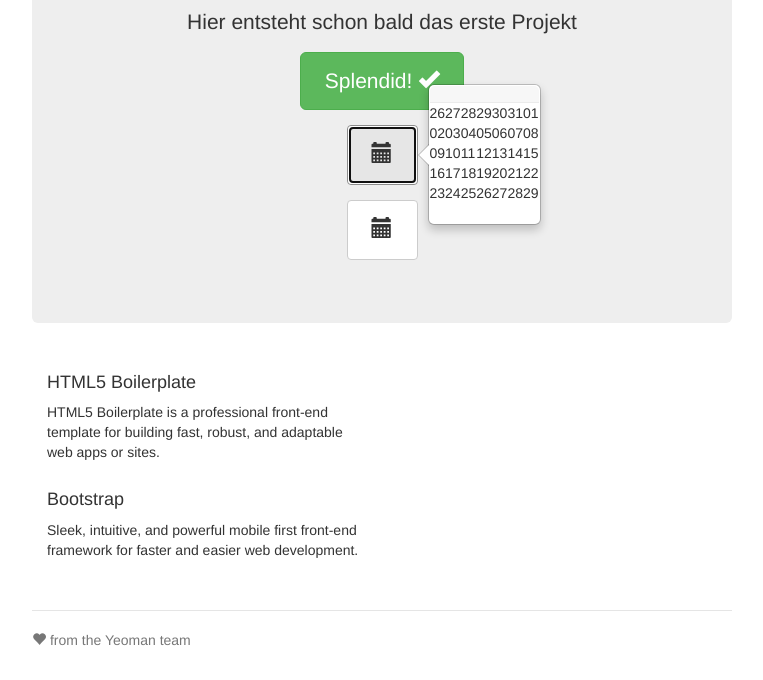
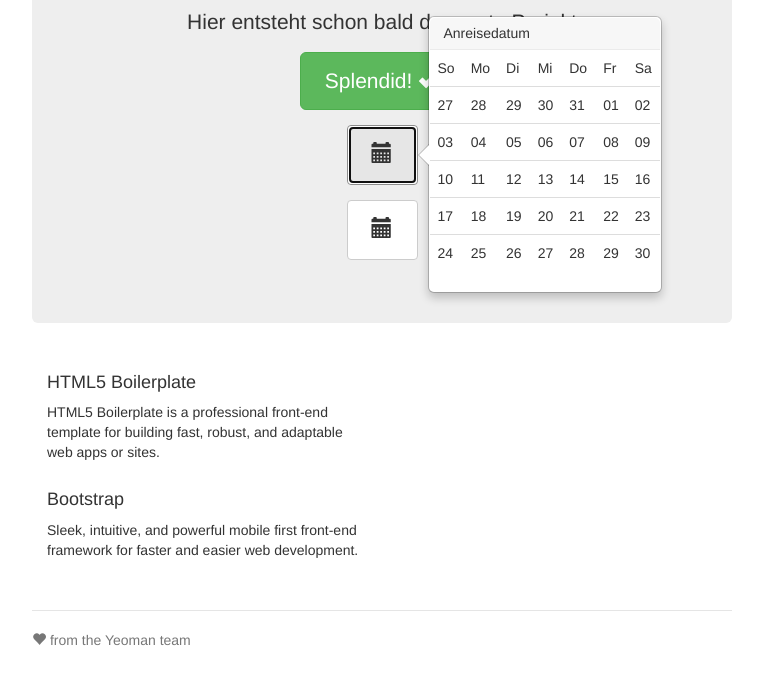
Before and after one commit to nico1510/karstel, a website: page app/index.html in a window 1280 px wide. Both pictures are taken after a click on the button 640 px from the left and 404 px from the top of the page. Shown: the part 250-930 px from the top of the page, without its empty margins (258-1021 px from the left). Drawn offline with nearby package versions, Linux system fonts and the light colour scheme; files that its build step writes are made by us from their sources.

Commit message:
looks more like a calendar now

```diff
--- a/app/index.html
+++ b/app/index.html
@@ -42,7 +42,7 @@
           <div class="arrow"></div>
           <h3 class="popover-title"></h3>
           <div class="calendar-content" class="popover-content">
-            <table class="table table-hover">
+            <table class="table calendar-table">
             </table>
           </div>
         </div>
@@ -72,6 +72,7 @@
     <!-- bower:js -->
     <script src="bower_components/jquery/dist/jquery.js"></script>
     <script src="bower_components/moment/moment.js"></script>
+    <script src="bower_components/moment/locale/de.js"></script>
     <!-- endbower -->
     <!-- endbuild -->
 
--- a/app/scripts/main.js
+++ b/app/scripts/main.js
@@ -1,11 +1,12 @@
 "use strict";
 
+moment.locale('de');
 
 function daysInMonthToHtml(date) {
   var htmlString = '';
-  for (var w = moment(date.startOf('month')); w.isBefore(date.endOf('month')); w.add(1, 'weeks')) {
+  for (var w = moment(date.startOf('month')); w <= date.endOf('month'); w.add(1, 'weeks')) {
     htmlString += '<tr>';
-    for(var d = moment(w.startOf('week')); d.isBefore(w.endOf('week')); d.add(1, 'days')) {
+    for (var d = moment(w.startOf('isoWeek')); d <= w.endOf('isoWeek'); d.add(1, 'days')) {
       htmlString += '<td>' + d.format('DD') + '</td>';
     }
     htmlString += '</tr>';
@@ -13,24 +14,36 @@ function daysInMonthToHtml(date) {
   return htmlString;
 }
 
+function generateCalendarHeader(date) {
+  var weekDays = moment.weekdaysMin();
+  var sunday = weekDays.shift();
+  weekDays.push(sunday);
+  var htmlString = '<thead><tr>';
+  moment.weekdaysMin().forEach(function (dayName) {
+    htmlString += '<td>' + dayName + '</td>';
+  });
+  htmlString += '</tr></thead>';
+  return htmlString;
+}
+
 function calendarClosure(newId) {
   var clone = $('#calendar-template').clone().attr('id', newId);
   clone.insertBefore($('#calendar-template'));
   var date = moment();
-  $('#' + newId + ' .calendar-content .table' ).html(daysInMonthToHtml(date));
+  $('#' + newId + ' .calendar-content .table').html(generateCalendarHeader(date) + daysInMonthToHtml(date));
 
   return function toggleListener(ev) {
-      clone.css({
-        position: 'absolute',
-        left: $(this).offset().left + $(this).outerWidth() + 'px',
-        top: $(this).offset().top + (0.5* $(this).outerHeight()) - (0.5 * clone.outerHeight()) + 'px',
-        display: 'block'
-      });
+    clone.css({
+      position: 'absolute',
+      left: $(this).offset().left + $(this).outerWidth() + 'px',
+      top: $(this).offset().top + (0.5 * $(this).outerHeight()) - (0.5 * clone.outerHeight()) + 'px',
+      display: 'block'
+    });
   };
 }
 
 function hideCalendar(id) {
-  return function() {
+  return function () {
     $('#' + id).css('display', 'none');
   };
 }
@@ -41,3 +54,14 @@ $('#end-calendar-button').on('click', calendarClosure('end-calendar-content'));
 
 $('#start-calendar-button').on('blur', hideCalendar('start-calendar-content'));
 $('#end-calendar-button').on('blur', hideCalendar('end-calendar-content'));
+
+// calendar header labels
+$('#start-calendar-content > h3').html('Anreisedatum');
+$('#end-calendar-content > h3').html('Abreisedatum');
+
+// hovering effect of table cells
+$('table.calendar-table > tbody > tr > td').hover(function () {
+  $(this).css('background-color', '#D9EDF7');
+}, function () {
+  $(this).css('background-color', '#FFFFFF');
+});
```
